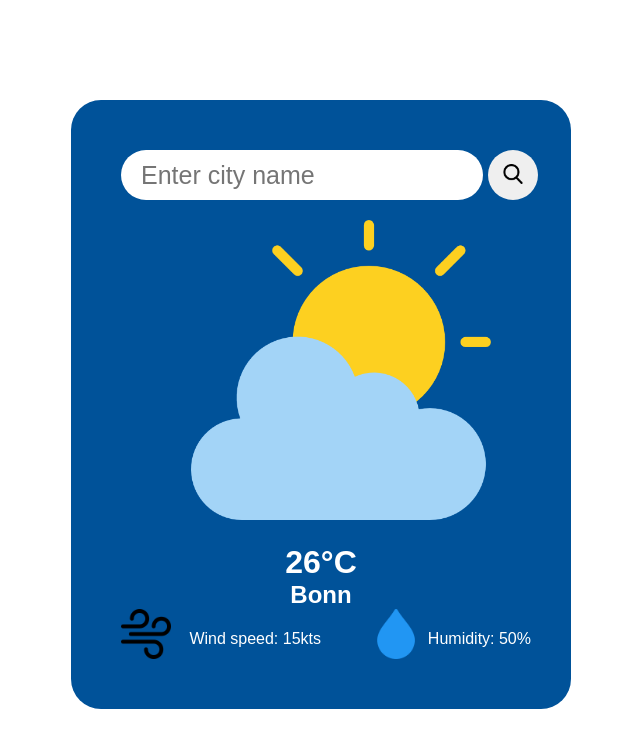
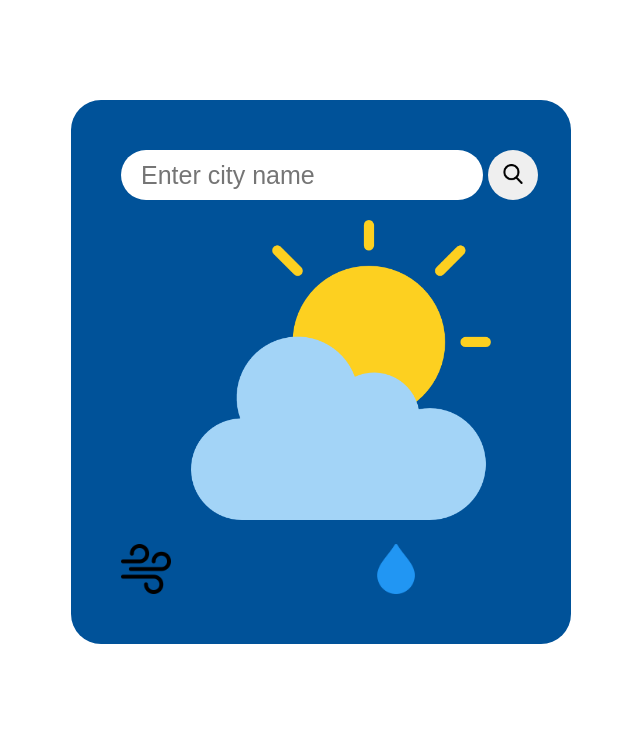
Before and after one commit to AakaQT/Weather-App, a plain HTML site: page index.html in a window 1280 px wide. Shown: the whole page, without its empty margins (319-959 px from the left). Drawn offline with Linux system fonts and the light colour scheme.

Commit message:
Made a small update

```diff
--- a/index.html
+++ b/index.html
@@ -18,14 +18,14 @@
                     <img src="./images/cloudy.png" id="weather-icon">
                 </div>
                 <div class="temperature">
-                    <h1 id="temperature">26°C</h1>
+                    <h1 id="temperature"></h1>
                 </div>
                 <div class="city">
-                    <h2 id="city">Bonn</h2>
+                    <h2 id="city"></h2>
                 </div>
                 <div class="weather-info">
-                    <img src="./images/wind.png" id="wind-img"><span id="wind">Wind speed: 15kts</span>
-                    <img src="./images/raindrop.png" id="humidity-img"><span id="humidity">Humidity: 50%</span>
+                    <img src="./images/wind.png" id="wind-img"><span id="wind"></span>
+                    <img src="./images/raindrop.png" id="humidity-img"><span id="humidity"></span>
                 </div>
                     <div class="error-message">
                         <h1>Could not find city</h1>
```
